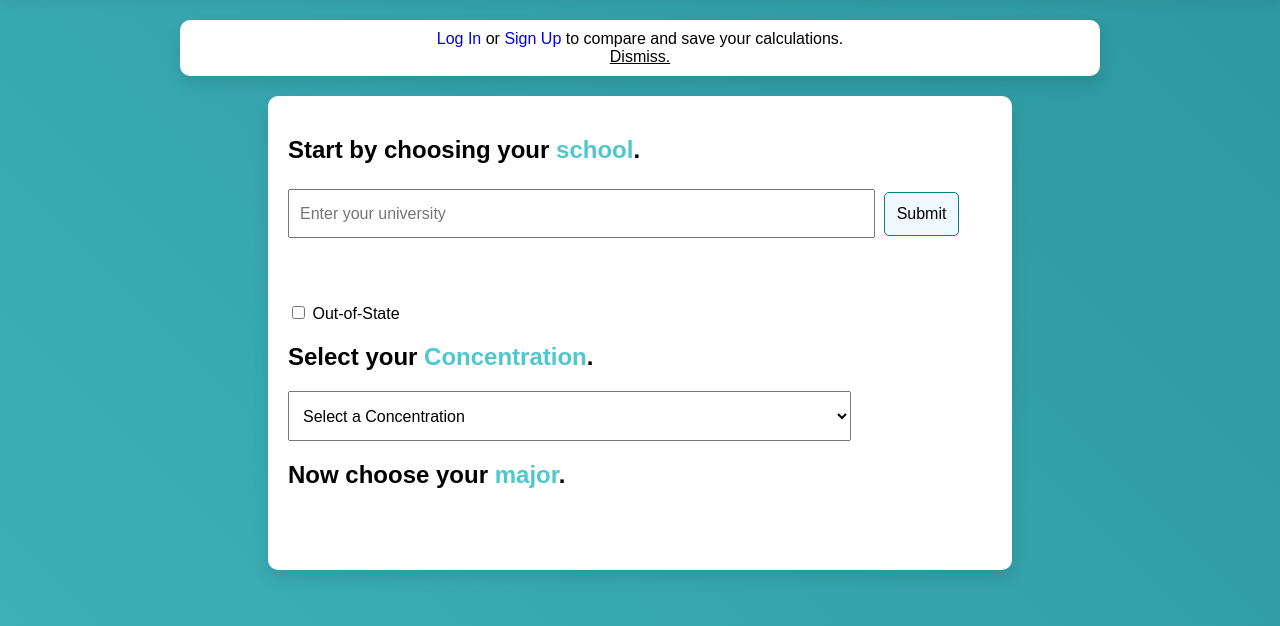
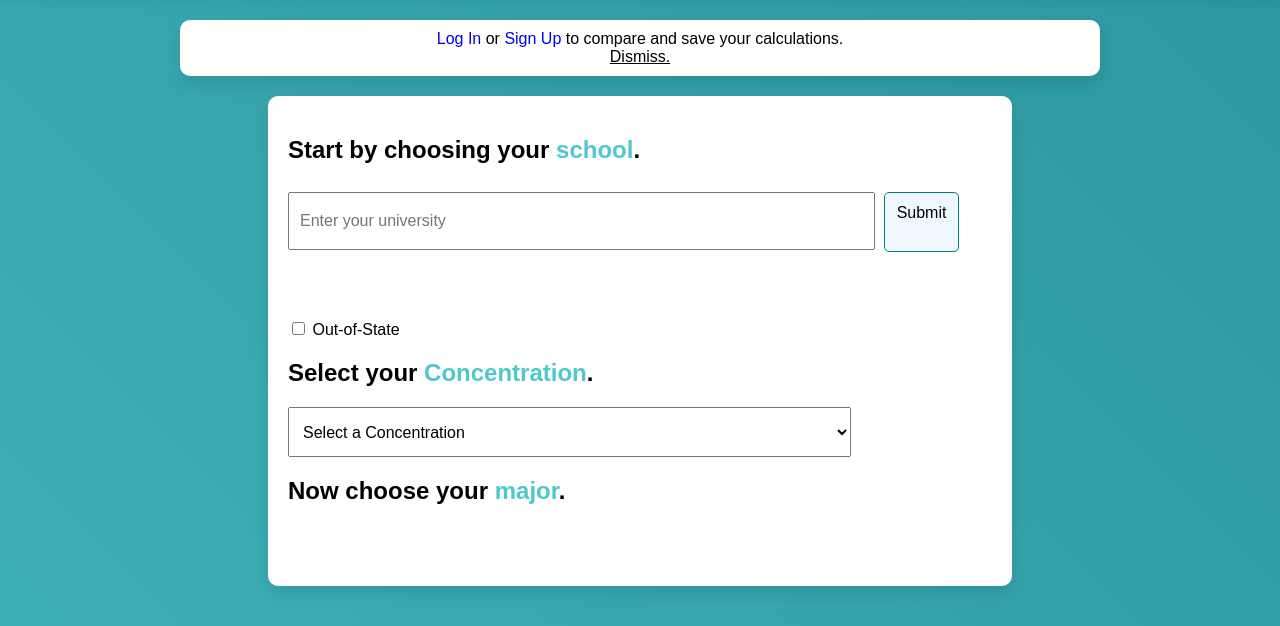
Before and after one commit to JosephPreuss/MajorHelp, a Django app: page /calc/ in a window 1280 px wide. Shown: the part 67-693 px from the top of the page. Run offline with Django 4.2, Linux system fonts and the light colour scheme.

Commit message:
Update calc.css

```diff
--- a/MajorHelp/static/css/calc/calc.css
+++ b/MajorHelp/static/css/calc/calc.css
@@ -88,6 +88,7 @@ body {
     padding: 0 5px;
 }
 
+
   /* Specific styling for each column */
 .calc-name {
     font-weight: bold;
@@ -148,7 +149,7 @@ body {
 
 .uni-search {
     width: 80%;
-    height: 25px;
+    height: 34px;
     padding: 10px;
     font-size: 16px;
 }
@@ -234,6 +235,14 @@ body {
     cursor: pointer;
     transition: background-color 0.3s ease;
     display: inline-block;
+    height: 34px !important;
+    box-sizing: content-box !important;
+    vertical-align: middle !important;
+    line-height: 15px !important;
+}
+
+.aid{
+    height: 40px;
 }
 
 .result-item:hover {
```
